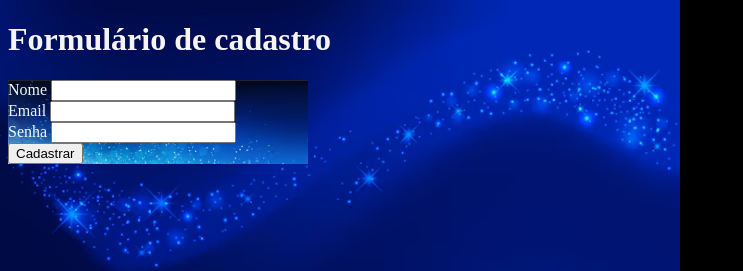
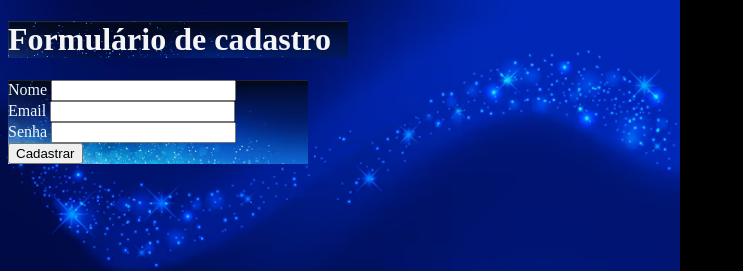
Before and after one commit to GeorgeBrookss/Exerc-cio_mod3-EBAC, a plain HTML site: page index.html in a window 1280 px wide. Shown: the top 271 px of the page, without its empty margins (0-743 px from the left). Drawn offline with Linux system fonts and the light colour scheme.

Commit message:
Update index.html

```diff
--- a/index.html
+++ b/index.html
@@ -22,7 +22,7 @@
         }
         h1{
             color: whitesmoke;
-            background-image: url('exercicio_html/realistic-navy-blue-glitter-background_23-2150173456.avif');
+            background-image: url('realistic-navy-blue-glitter-background_23-2150173456.avif');
             background-repeat: no-repeat;
             background-size: 340px;
 
```
